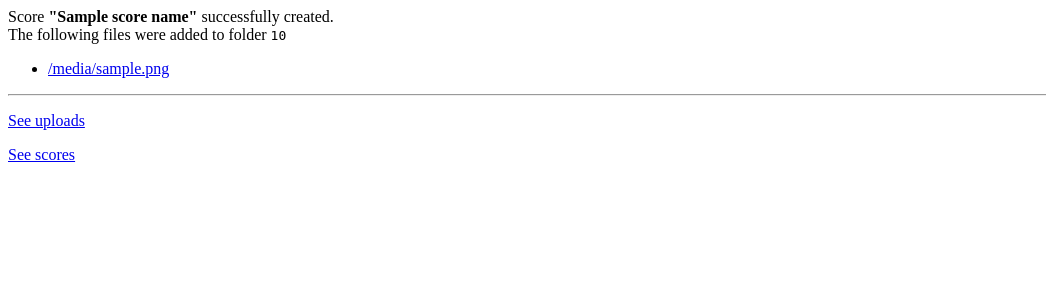
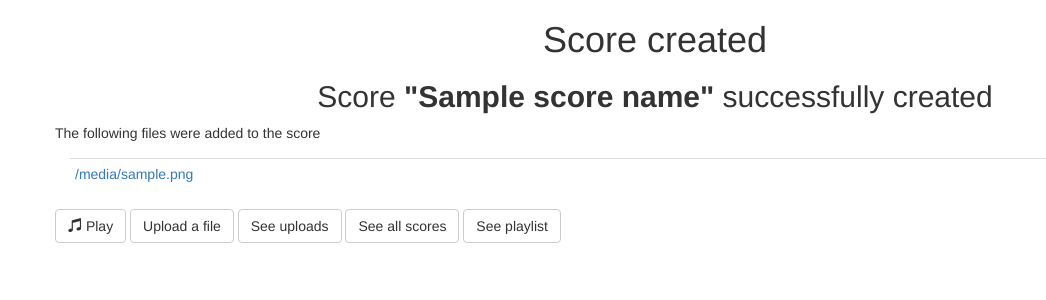
Before and after one commit to andywis/digital-music-stand, a Flask app: template dms/templates/score_created.html in a window 1280 px wide. Shown: the top 300 px of the page, without its empty margins (0-1046 px from the left). Run offline with Flask 2, Linux system fonts and the light colour scheme; the template is opened without the code that fills it: most values are stand-ins (such as "Sample title", 1, 10 or a date in 2020).

Commit message:
styled the score_created template

```diff
--- a/dms/templates/score_created.html
+++ b/dms/templates/score_created.html
@@ -1,25 +1,37 @@
-<!DOCTYPE html>
-<html>
-    <head>
-        <meta charset="utf-8">
-        <meta http-equiv="X-UA-Compatible" content="IE=Edge">
+{% extends "base_settings.html" %}
+{% block content %}
 
-        <title>Digital Music Stand</title>
+    <div class="container">
+        <div class="container text-center">
+            <h1>Score created</h1>
+            <h2>Score <b>&quot;{{ score_name }}&quot;</b> successfully created</h2>
+        </div>
 
-    </head>
-    <body>
+        <form action="" class="form-horizontal">
+            <div class="form-group">
+                The following files were added to the score
+            </div>
 
-            Score <b>&quot;{{ score_name }}&quot;</b> successfully created.<br>
-            The following files were added to folder <tt>{{ score_dir }}</tt>
-            <ul>
-        	{% for file in files %}
-        		<li><a target="_blank" href="{{ prefix }}{{ file }}">{{ file }}</a></li>
-    	    {% endfor %}
-    		</ul>
-            <hr>
-            <p><a href="/uploads">See uploads</a></p>
-            <p><a href="/scores">See scores</a></p>
+            <table class="table table-hover table-condensed">
+                {% for file in files %}
+                    <tr>
+                        <td>
+                            <span><a target="_blank" href="{{ prefix }}{{ file }}">{{ file }}</a></span>
+                        </td>
+                    </tr>
+                {% endfor %}
+            </table>
 
-		<pre>{{ debug}}</pre>
-    </body>
-</html>
+            <div class="form-group">
+                <a href="/p/0" class="btn btn-default" role="button">
+                    <span class="glyphicon glyphicon-music" aria-hidden="true"></span> Play</a>
+                <a href="/upload" class="btn btn-default" role="button">Upload a file</a>
+                <a href="/uploads" class="btn btn-default" role="button">See uploads</a>
+                <a href="/scores" class="btn btn-default" role="button">See all scores</a>
+                <a href="/playlist" class="btn btn-default" role="button">See playlist</a>
+            </div>
+
+        </form>
+    </div>
+
+{% endblock %}
```
Also changed, not shown: dms/views.py (+2 -5 lines).
